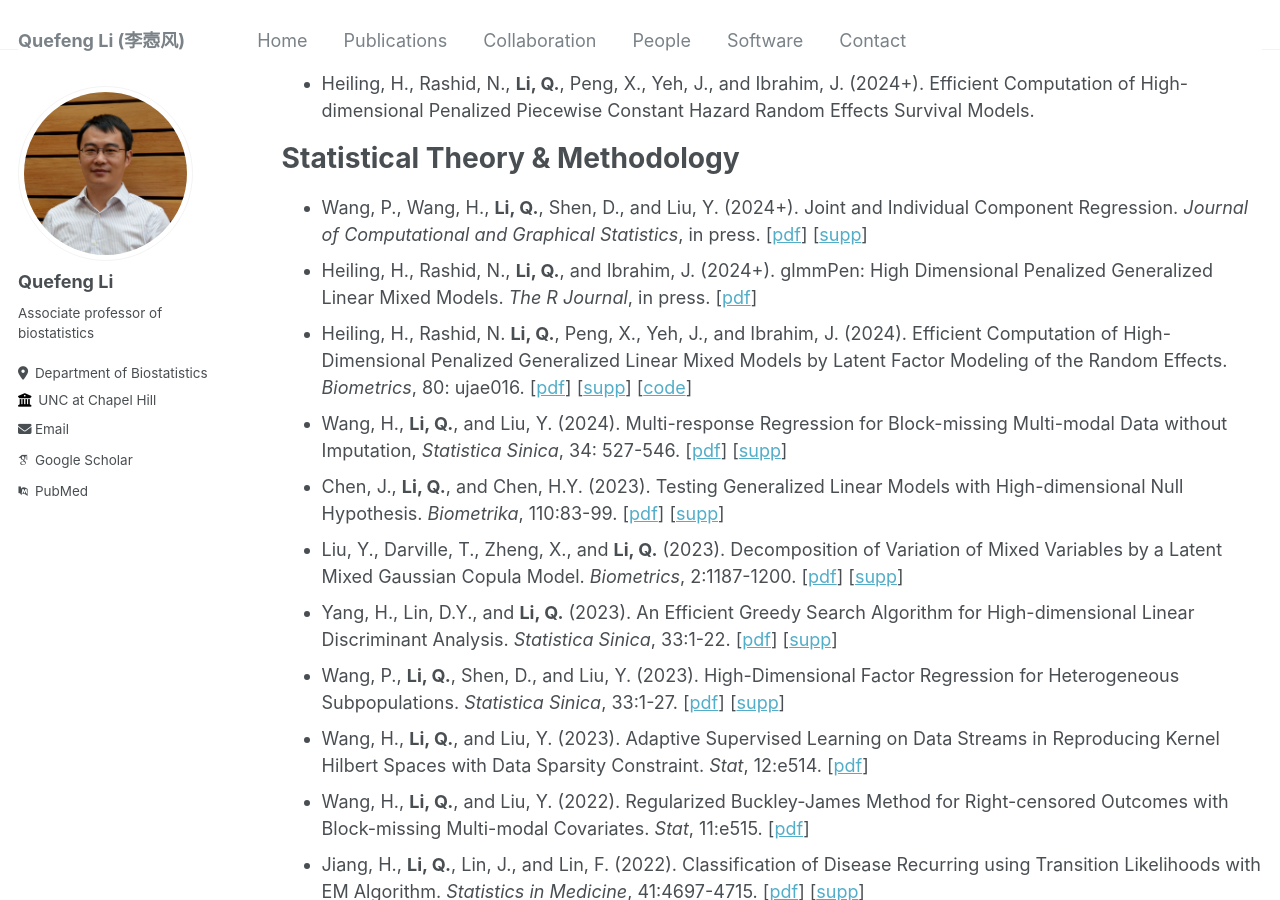
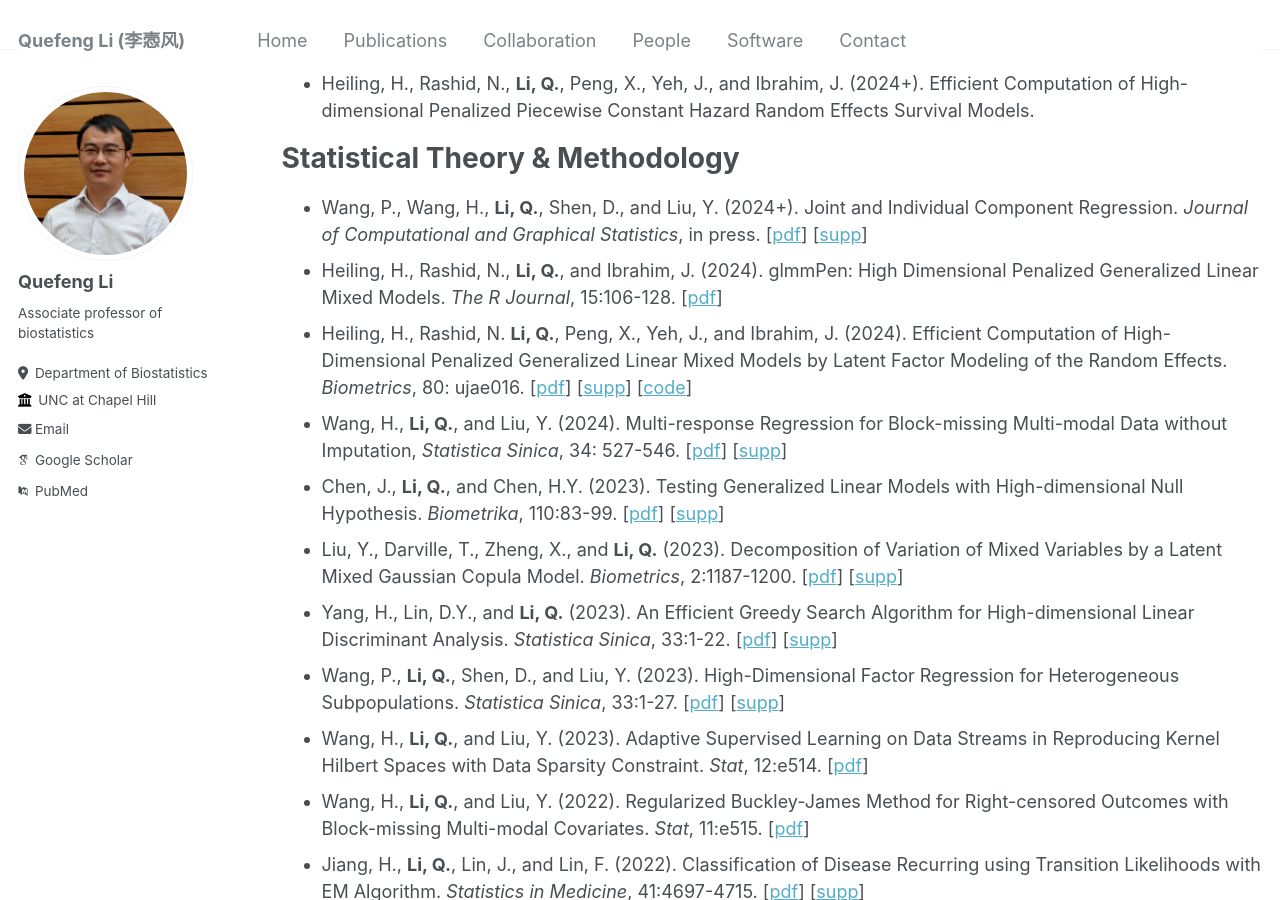
Before and after one commit to quefengli/quefengli.github.io, a Jekyll site: the page built from _pages/publications.md, in a window 1280 px wide and 900 px high, scrolled down 451 px. Built offline with Jekyll 4.4.1, drawn with Linux system fonts in a browser that asks for light colours; some web fonts are replaced.

```diff
--- a/_pages/publications.md
+++ b/_pages/publications.md
@@ -22,8 +22,8 @@ _Disclaimer: The pdf files posted here are merely for convenience. You should no
 -   Wang, P., Wang, H., **Li, Q.**, Shen, D., and Liu, Y. (2024+). Joint and Individual Component Regression. <span
     class="underline">*Journal of Computational and Graphical Statistics*</span>, in
     press. [[pdf](../files/publication/JCGS2024.pdf)] [[supp](../files/publication/JCGS2024_supp.pdf)]
--   Heiling, H., Rashid, N., **Li, Q.**, and Ibrahim, J. (2024+). glmmPen: High Dimensional Penalized Generalized Linear Mixed
-    Models. <span class="underline">*The R Journal*</span>, in press. [[pdf](../files/publication/RJournal2023.pdf)]
+-   Heiling, H., Rashid, N., **Li, Q.**, and Ibrahim, J. (2024). glmmPen: High Dimensional Penalized Generalized Linear Mixed
+    Models. <span class="underline">*The R Journal*</span>, 15:106-128. [[pdf](../files/publication/RJournal2023.pdf)]
 -   Heiling, H., Rashid, N. **Li, Q.**, Peng, X., Yeh, J., and Ibrahim, J. (2024). Efficient Computation of High-Dimensional
     Penalized Generalized Linear Mixed Models by Latent Factor Modeling of the Random Effects. <span
     class="underline">*Biometrics*</span>, 80: ujae016. [[pdf](../files/publication/Biometrics2024.pdf)]
```
Also changed, not shown: _pages/collaboration.md (+1 -1 lines).
